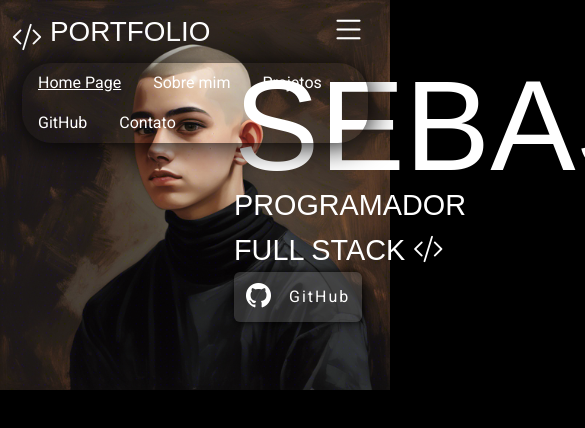
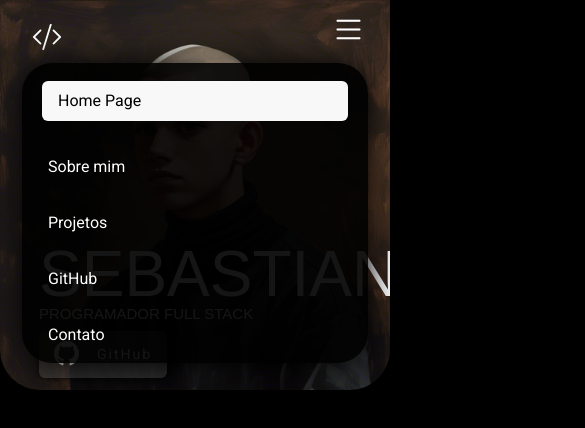
Before and after one commit to sebastianaugustolopes/Portfolio-Website, a plain HTML site: page index.html in a window 390 px wide. Both pictures are taken after a click on the button 348 px from the left and 30 px from the top of the page. Shown: the top 428 px of the page, 585 px wide, since content can reach past the window. Drawn offline with nearby package versions, Linux system fonts and the light colour scheme; a web font is replaced by a local one.

Commit message:
feat: add media queries for responsive design
Add media queries to ensure that the layout adjusts correctly across different screen sizes. Testing includes checking elements on mobile, tablet, and desktop devices.

```diff
--- /dev/null
+++ b/estilos/media_queries.css
@@ -0,0 +1,92 @@
+@media screen and (max-width: 1120px) {
+    #home-page h1 {
+        font-size: 3em;
+    }
+
+    #home-page p {
+        font-size: 0.6em;
+    }
+
+    .bi-code-slash {
+        font-size: 20px;
+        height: 30px;
+    }
+}
+
+@media screen and (max-width: 990px) {
+    #home-page h1,
+    #home-page p,
+    .btn {
+        margin-left: 10%;
+    }
+
+    .navbar-collapse {
+        background-color: rgba(0, 0, 0, 0.562);
+    }
+}
+
+@media screen and (max-width: 768px) {
+    .navbar h1 {
+        display: none;
+    }
+
+    .bi-code-slash {
+        font-size: 30px;
+        height: 30px;
+        margin-left: 20px;
+    }
+
+    #home-page {
+        position: relative;
+        overflow: hidden;
+    }
+
+    #home-page img {
+        border-radius: 0 0 40px 40px;
+    }
+
+    #home-page > div {
+        position: absolute;
+        top: 30%;
+    }
+
+    #home-page h1 {
+        font-size: 2.5em;
+    }
+
+    .code-icon {
+        display: none;
+    }
+}
+
+@media screen and (max-width: 530px) {
+    #home-page h1 {
+        font-size: 2em;
+    }
+
+    #home-page p {
+        font-size: 15px;
+        margin-bottom: 5px;
+    }
+
+    .btn-dark {
+        padding: 5px 15px;
+        font-size: 14px;
+    }
+
+    .nav-item {
+        width: 100%;
+        padding: 8px 10px;
+    }
+
+    .nav .nav-link.active {
+        margin: 10px;
+        background: rgb(248, 248, 248);
+        text-decoration: none;
+        color: black;
+    }
+
+    .navbar-collapse {
+        background-color: rgba(0, 0, 0, 0.918);
+    }
+}
--- a/index.html
+++ b/index.html
@@ -16,6 +16,7 @@
 
     <!-- Estilos css externos -->
     <link rel="stylesheet" href="estilos/style.css">
+    <link rel="stylesheet" href="estilos/media_queries.css">
 </head>
 <body>
     <header class="navbar navbar-expand-lg" id="cabecalho">
```
